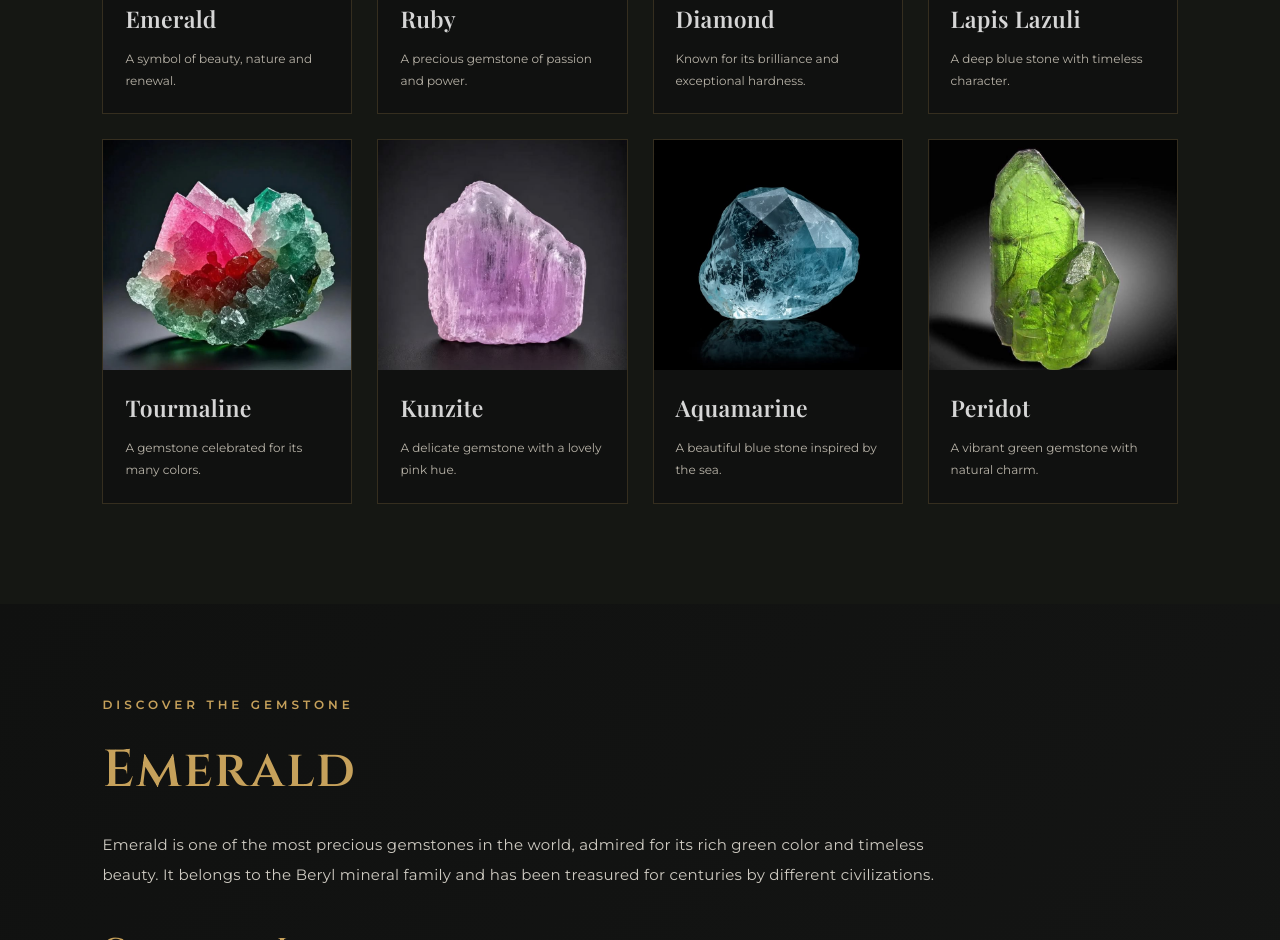
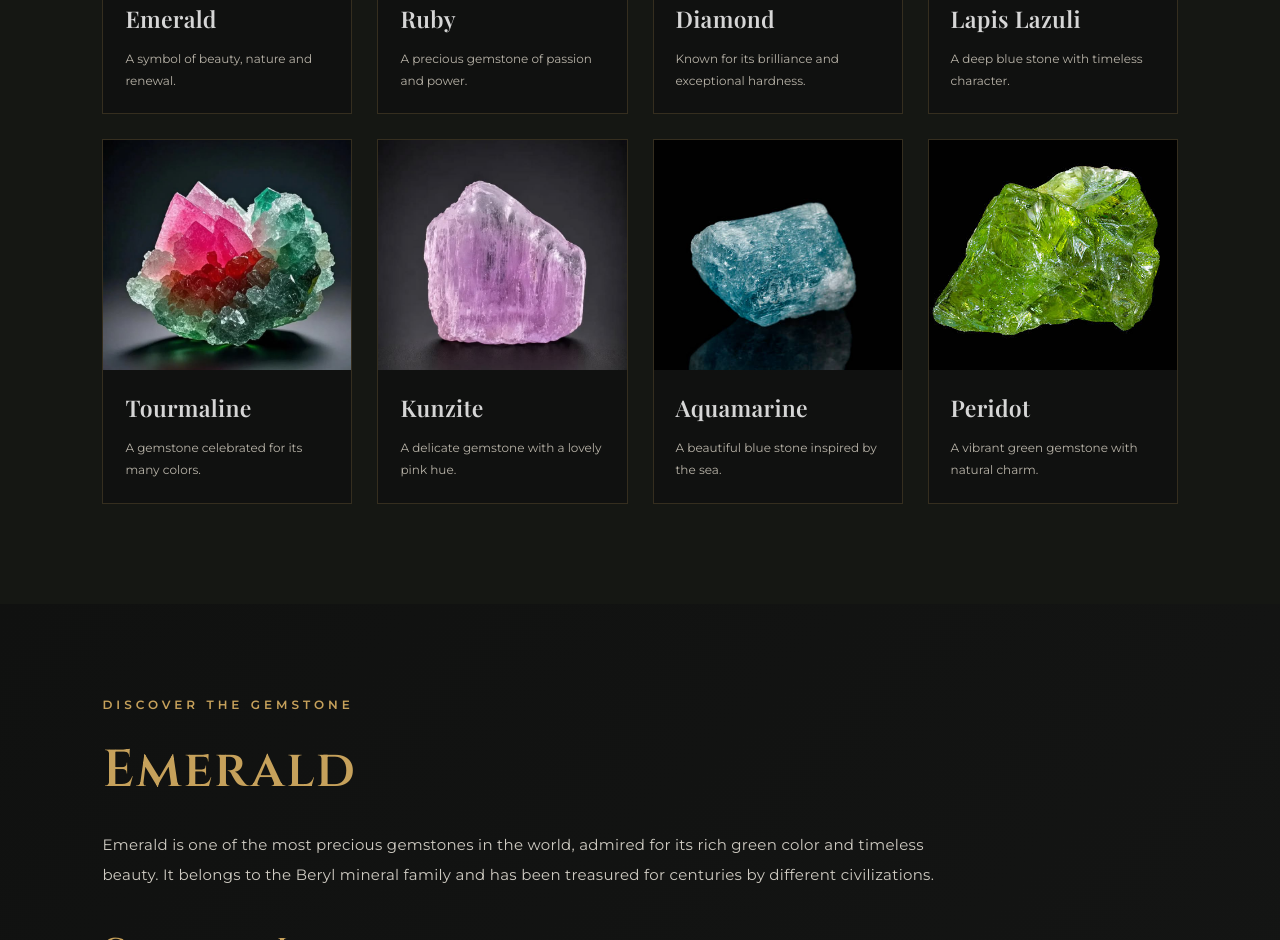
Before and after one commit to nahidwalizadeh/GEMORA, a plain HTML site: page index.html in a window 1280 px wide. Shown: the part 1379-2319 px from the top of the page. Drawn offline with nearby package versions, Linux system fonts and the light colour scheme.

Commit message:
add im per

```diff
--- a/index.html
+++ b/index.html
@@ -91,14 +91,14 @@
             </div>
         </a>
           <a href="#aquamarine"     class="gem-card" >
-            <img src="./images/Aquamarine 00t.jpg" alt="Aquamarine">
+            <img src="./images/aastone4.jpg" alt="Aquamarine">
             <div class="gem-info">
               <h3>Aquamarine</h3>
               <p>A beautiful blue stone inspired by the sea.</p>
             </div>
         </a>
           <a href="#peridot" class="gem-card" >
-            <img src="./images/download (1).jpg" alt="Peridot">
+            <img src="./images/per sto.jpg" alt="Peridot">
             <div class="gem-info">
               <h3>Peridot</h3>
               <p>A vibrant green gemstone with natural charm.</P>
```
Also changed, not shown: images/aastone4.jpg (added), images/download (1).jpg (deleted), images/per sto.jpg (added).
